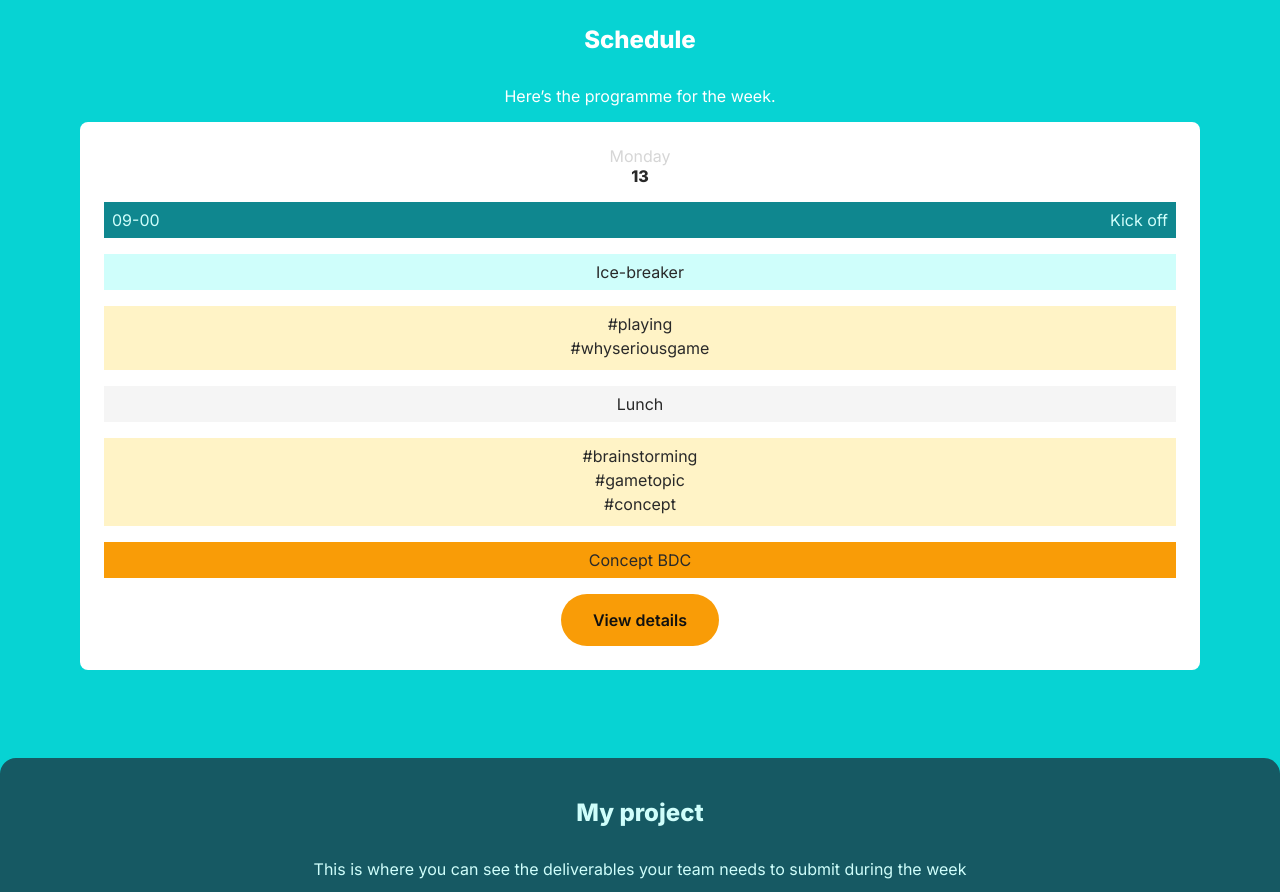
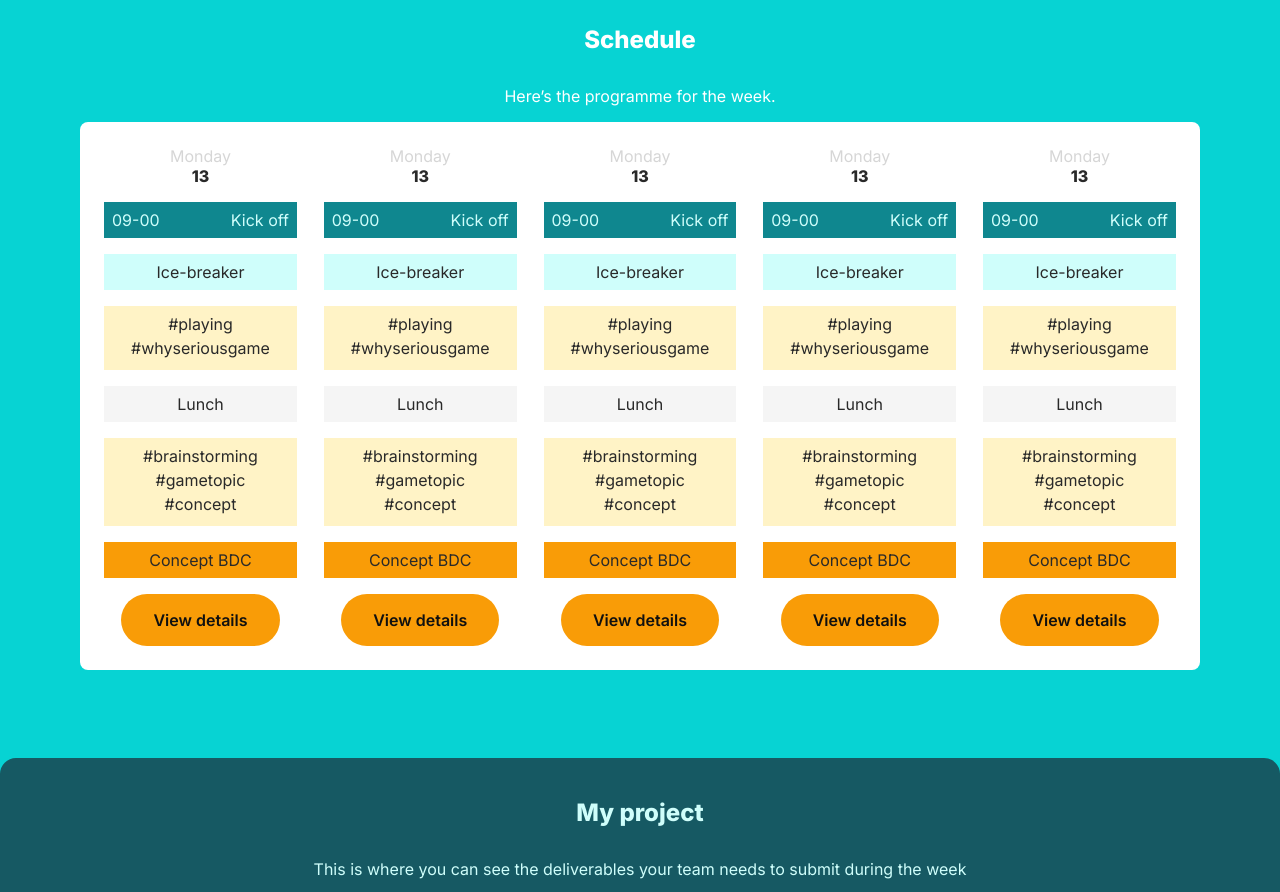
Before and after one commit to MrLkuch/CDA-Integration-front-end, a website: page index.html in a window 1280 px wide. Shown: the part 1400-2292 px from the top of the page. Drawn offline with Linux system fonts and the light colour scheme.

Commit message:
Add desktop style for schedule section
Updated style to be responsive on desktop.

```diff
--- a/index.html
+++ b/index.html
@@ -120,6 +120,7 @@
         <p>Here’s the programme for the week.</p>
 
         <div class="planning-card">
+          <div class="planning-day">
             <p> <span class="light-text">Monday</span> <br>
             <strong>13</strong>
             </p>
@@ -141,6 +142,101 @@
             </div>
             <div class="planning-item highlight">Concept BDC</div>
             <a href="#" class="btn btn-secondary">View details</a>
+          </div>
+
+                    <div class="planning-day">
+            <p> <span class="light-text">Monday</span> <br>
+            <strong>13</strong>
+            </p>
+            <div class="planning-item dark-blue"><span>09-00</span> Kick off</div>
+            <div class="planning-item light-blue">Ice-breaker</div>
+            <div class="planning-item secondary">
+              <ul>
+                <li>#playing</li>
+                <li>#whyseriousgame</li>
+              </ul>
+            </div>
+            <div class="planning-item">Lunch</div>
+            <div class="planning-item secondary">
+              <ul>
+                <li>#brainstorming</li>
+                <li>#gametopic</li>
+                <li>#concept</li>
+              </ul>
+            </div>
+            <div class="planning-item highlight">Concept BDC</div>
+            <a href="#" class="btn btn-secondary">View details</a>
+          </div>
+                    <div class="planning-day">
+            <p> <span class="light-text">Monday</span> <br>
+            <strong>13</strong>
+            </p>
+            <div class="planning-item dark-blue"><span>09-00</span> Kick off</div>
+            <div class="planning-item light-blue">Ice-breaker</div>
+            <div class="planning-item secondary">
+              <ul>
+                <li>#playing</li>
+                <li>#whyseriousgame</li>
+              </ul>
+            </div>
+            <div class="planning-item">Lunch</div>
+            <div class="planning-item secondary">
+              <ul>
+                <li>#brainstorming</li>
+                <li>#gametopic</li>
+                <li>#concept</li>
+              </ul>
+            </div>
+            <div class="planning-item highlight">Concept BDC</div>
+            <a href="#" class="btn btn-secondary">View details</a>
+          </div>
+                    <div class="planning-day">
+            <p> <span class="light-text">Monday</span> <br>
+            <strong>13</strong>
+            </p>
+            <div class="planning-item dark-blue"><span>09-00</span> Kick off</div>
+            <div class="planning-item light-blue">Ice-breaker</div>
+            <div class="planning-item secondary">
+              <ul>
+                <li>#playing</li>
+                <li>#whyseriousgame</li>
+              </ul>
+            </div>
+            <div class="planning-item">Lunch</div>
+            <div class="planning-item secondary">
+              <ul>
+                <li>#brainstorming</li>
+                <li>#gametopic</li>
+                <li>#concept</li>
+              </ul>
+            </div>
+            <div class="planning-item highlight">Concept BDC</div>
+            <a href="#" class="btn btn-secondary">View details</a>
+          </div>
+                    <div class="planning-day">
+            <p> <span class="light-text">Monday</span> <br>
+            <strong>13</strong>
+            </p>
+            <div class="planning-item dark-blue"><span>09-00</span> Kick off</div>
+            <div class="planning-item light-blue">Ice-breaker</div>
+            <div class="planning-item secondary">
+              <ul>
+                <li>#playing</li>
+                <li>#whyseriousgame</li>
+              </ul>
+            </div>
+            <div class="planning-item">Lunch</div>
+            <div class="planning-item secondary">
+              <ul>
+                <li>#brainstorming</li>
+                <li>#gametopic</li>
+                <li>#concept</li>
+              </ul>
+            </div>
+            <div class="planning-item highlight">Concept BDC</div>
+            <a href="#" class="btn btn-secondary">View details</a>
+          </div>
+
         </div>
       </div>
     </div>
--- a/scss/layout/_schedule.scss
+++ b/scss/layout/_schedule.scss
@@ -10,10 +10,21 @@
   }
 
   .planning-card {
+     display: flex;
+    flex-direction: column;
+    gap: $space * 3;
     background: $neutral0;
     color: $neutral800;
     padding: $space * 3;
     border-radius: 8px;
+
+    .planning-day {
+        display: none;          // par défaut, cacher tous les jours
+    }
+
+    .planning-day:first-child {
+        display: block;          // afficher seulement le premier
+    }
 
     p {
         margin-bottom: $space * 2;
@@ -57,3 +68,19 @@
     }
 
 }
+
+@media (min-width: 1024px) {
+
+    .schedule {
+        .planning-card {
+          flex-direction: row;
+          justify-content: space-between;
+          flex-wrap: nowrap;
+          .planning-day {
+            display: block;
+            width: 18%;
+          }
+        }
+    }
+
+}
```
Also changed, not shown: css/style.css. Lines whose indentation alone changed are shown as unchanged.
